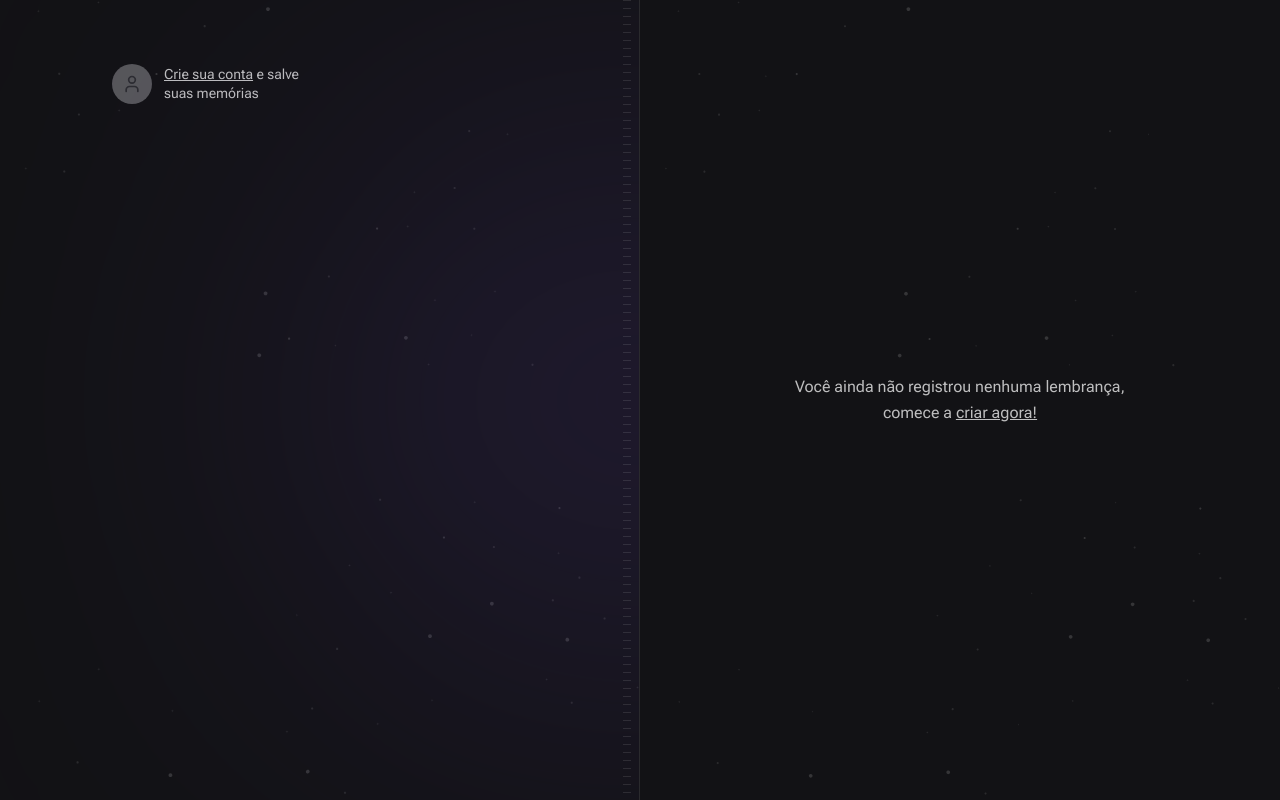
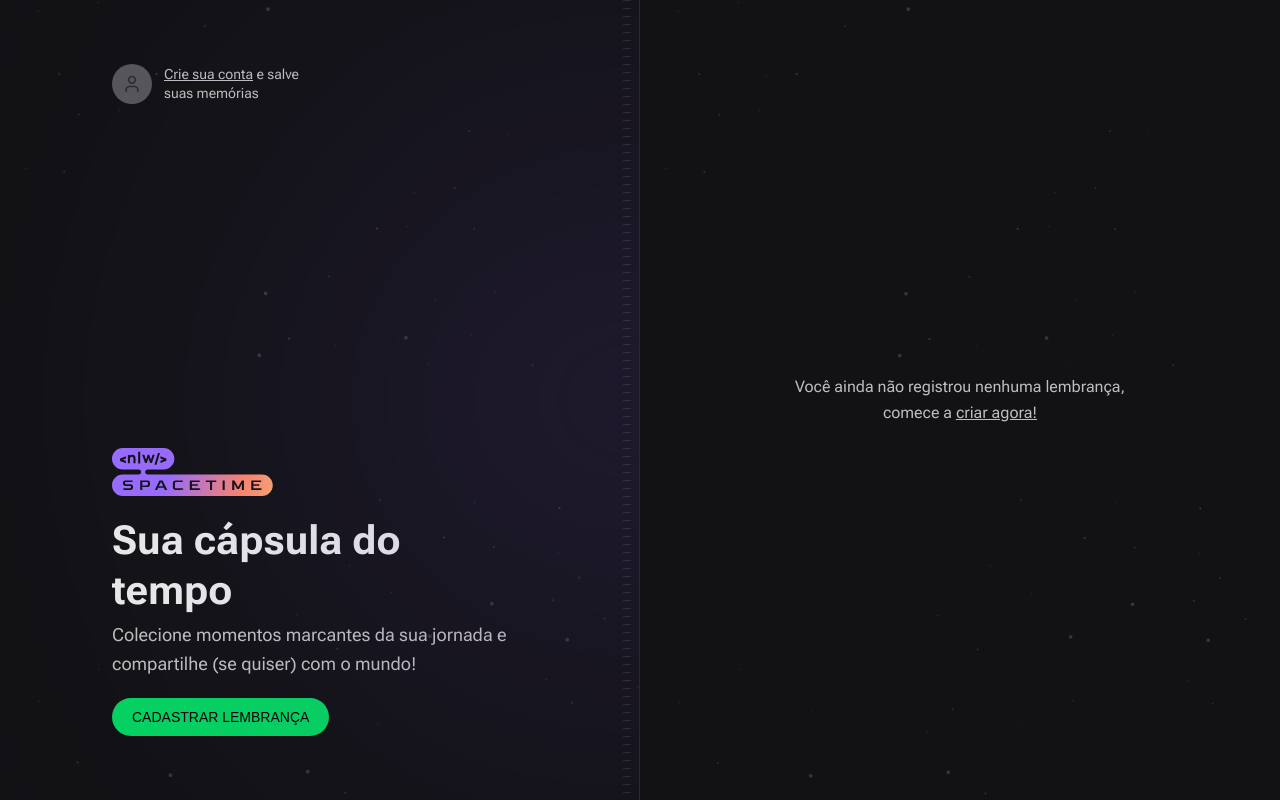
Before and after one commit to Henrriky/nlw-space-time-ignite, a Next.js app in the folder web/: page / in a window 1280 px wide. Built offline with nearby package versions, Linux system fonts and the light colour scheme; a web font is replaced by a local one.

Commit message:
left side hero style

```diff
--- a/web/src/app/globals.css
+++ b/web/src/app/globals.css
@@ -1,3 +1,8 @@
 @tailwind base;
 @tailwind components;
 @tailwind utilities;
+
+body {
+    -webkit-font-smoothing: antialiased;
+    text-rendering: optimizeLegibility
+}
--- a/web/src/app/page.tsx
+++ b/web/src/app/page.tsx
@@ -1,15 +1,19 @@
-import Button from "@/components/Button";
-import { User } from 'lucide-react'
+import { User } from 'lucide-react';
+import Image from 'next/image'
+import nlwLogo from '../assets/nlw-spacetime-logo.svg'
 
 export default function Home() {
   return (
     <main className="grid grid-cols-2 min-h-screen">
       {/* Left */}
        <section className="relative flex flex-col items-start py-16 px-28 justify-between overflow-hidden border-r border-white/10 bg-[url(../assets/bg-stars.svg)] bg-cover">
+
           {/* Blur */}
           <div className="absolute right-0 top-1/2 h-[288px] w-[526px] bg-purple-700 opacity-50 -translate-y-1/2 translate-x-1/2 rounded-full blur-full "></div>
+
           {/* Stripes */}
           <div className="absolute right-2 top-0 bottom-0 w-2 bg-stripes"/>
+
           {/* Profile/Sign-in */}
           <a href="" className="flex items-center gap-3 text-left hover:text-gray-50 transition-colors ">
               <div className="flex h-10 w-10 items-center justify-center rounded-full bg-gray-400">
@@ -20,6 +24,23 @@
                 <span className="underline">Crie sua conta</span> e salve suas memórias
               </p>
           </a>
+
+          {/* Hero */}
+          <div className="space-y-5">
+            <Image src={nlwLogo} alt="Logo do NLW Space Time"/>
+            <div className="max-w-[420px] space-y-1">
+              <h1 className="text-5xl font-bold text-gray-50 leading-tight">Sua cápsula do tempo</h1>
+              <p className="leading-relaxed text-lg ">
+                Colecione momentos marcantes da sua jornada e compartilhe (se quiser) com o mundo!
+              </p>
+            </div>
+            <a className="inline-block rounded-full bg-green-500 px-5 py-3 font-alt text-sm uppercase leading-none text-black hover:bg-green-600" href="#">
+                CADASTRAR LEMBRANÇA
+            </a>
+          </div>
+
+          {/* Copyright */}
+
        </section>
 
        {/* Right */}
--- a/web/tailwind.config.js
+++ b/web/tailwind.config.js
@@ -59,6 +59,9 @@
       blur: {
         full: '194px',
       },
+      fontSize: {
+        '5xl': '2.5rem'
+      }
     },
   },
   plugins: [],
```
